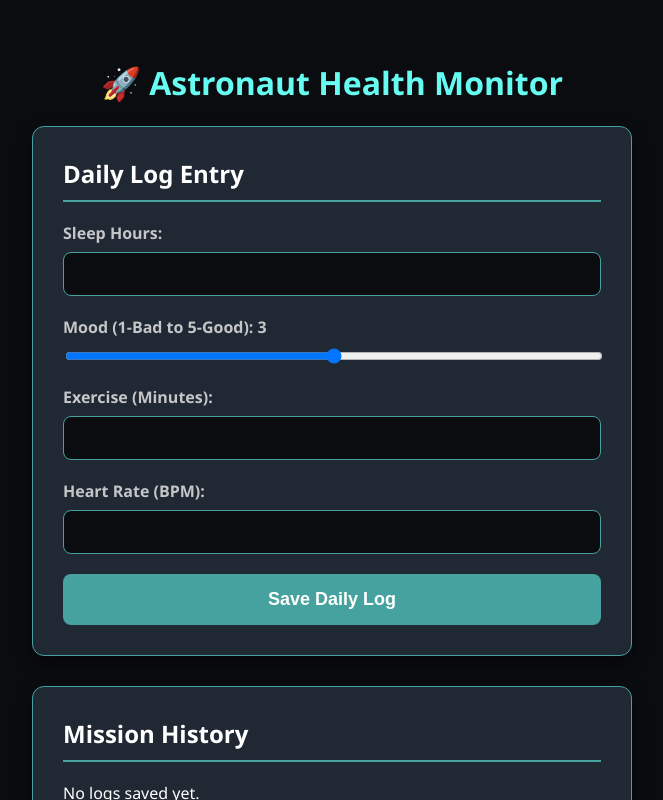
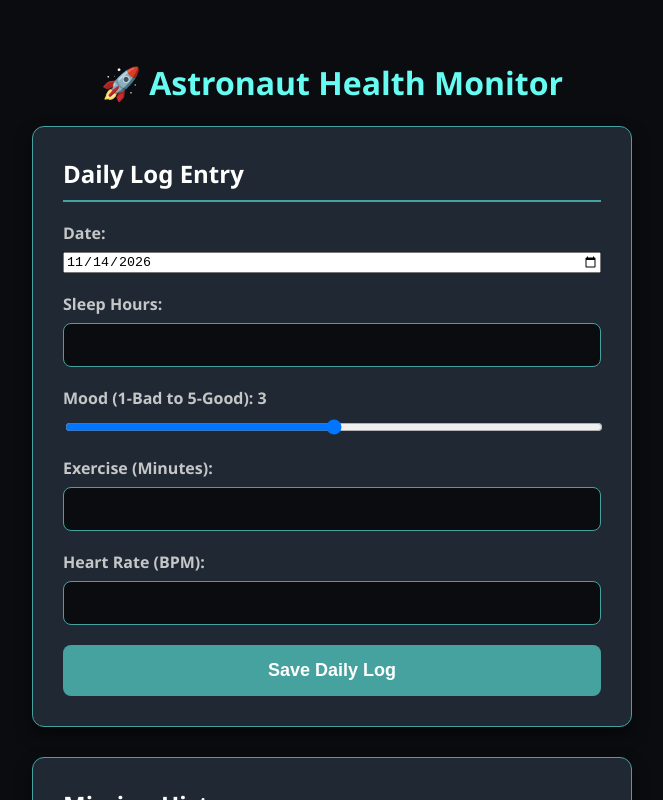
Before and after one commit to zahadaftab/astronaut-health-monitor, a React (Vite) app: page / in a window 1280 px wide. Shown: the top 800 px of the page, without its empty margins (308-971 px from the left). Built offline with nearby package versions, Linux system fonts and the light colour scheme.

Commit message:
Change date format and input type in App component
Updated date format in formData to ISO string and adjusted input type to date.

```diff
--- a/src/App.jsx
+++ b/src/App.jsx
@@ -4,7 +4,7 @@ import SleepTrendChart from './components/SleepTrendChart';
 
 function App() {
   const [formData, setFormData] = useState({
-    date: new Date().toLocaleDateString(),
+    date: new Date().toISOString().split("T")[0],
     sleep: '',
     mood: 3,
     exercise: '',
@@ -33,10 +33,13 @@ function App() {
     <div className="container">
       <h1>🚀 Astronaut Health Monitor</h1>
 
-      {/* Step 6: Daily Log Form */}
       <div className="card">
         <h2>Daily Log Entry</h2>
         <form onSubmit={handleSubmit} className="log-form">
+          <div className="input-group">
+            <label>Date:</label>
+            <input type="date" name="date" value={formData.date} onChange={handleChange} required />
+          </div>
           <div className="input-group">
             <label>Sleep Hours:</label>
             <input type="number" step="0.1" name="sleep" value={formData.sleep} onChange={handleChange} required />
@@ -57,7 +60,6 @@ function App() {
         </form>
       </div>
 
-      {/* Step 7: Mission History (Dashboard) */}
       <div className="card" style={{ marginTop: '30px' }}>
         <h2>Mission History</h2>
         {savedLogs.length === 0 ? (
@@ -73,7 +75,6 @@ function App() {
         )}
       </div>
 
-      {/* Step 9: Graph Integration */}
       <div className="card" style={{ marginTop: '30px' }}>
         <h2>Sleep Trend Graph</h2>
         {savedLogs.length === 0 ? (
```
